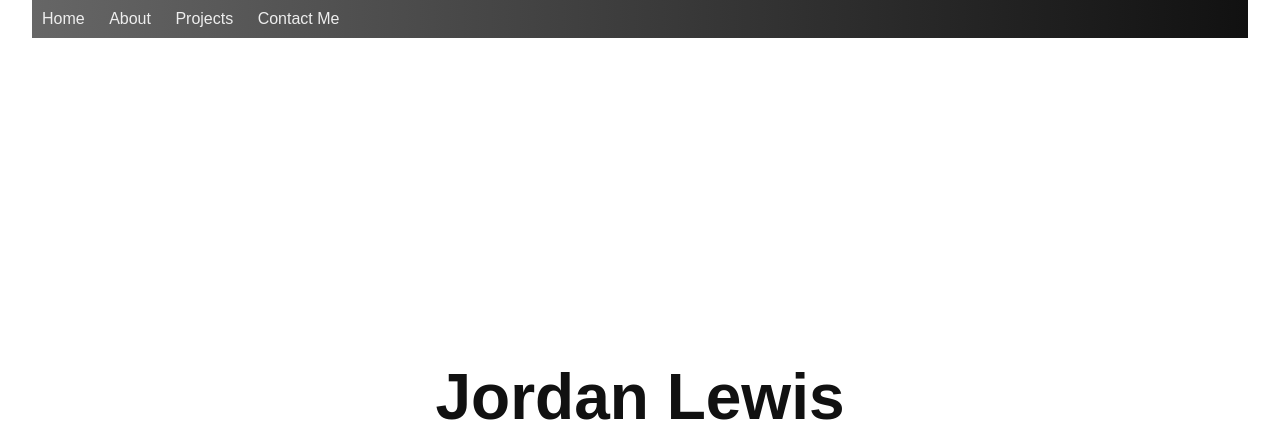
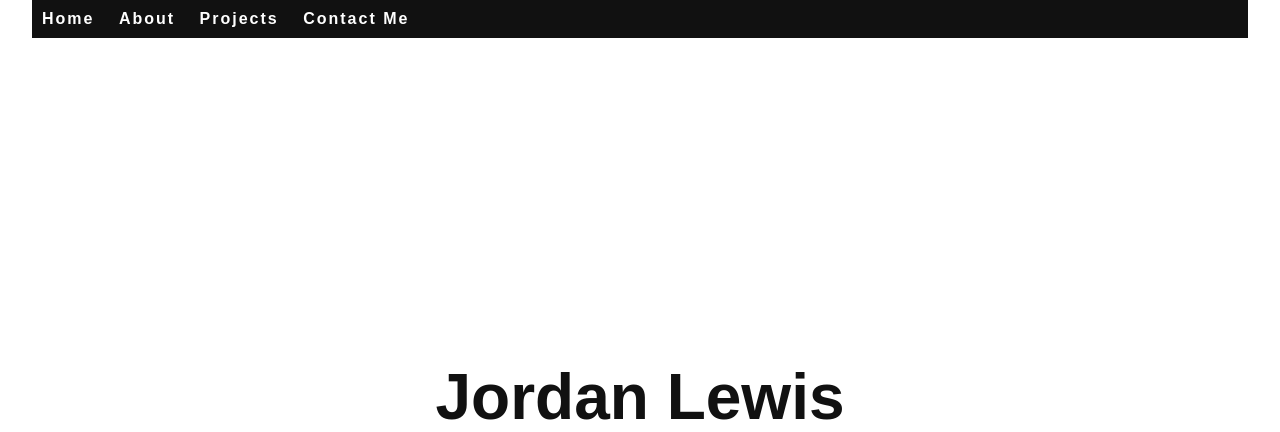
Before and after one commit to jordanlewis9/portfolio, a PHP site: page / in a window 1280 px wide. Shown: the top 432 px of the page. Run offline with PHP 8.4, Linux system fonts and the light colour scheme; some libraries are stand-ins or nearby versions.

Commit message:
add javascript

```diff
--- a/assets/main.css
+++ b/assets/main.css
@@ -16,7 +16,7 @@ body {
   margin: 0 auto; }
 
 .top-nav {
-  background: linear-gradient(to right, #666, #111);
+  background: #111;
   z-index: 999;
   position: fixed;
   top: 0;
@@ -31,9 +31,11 @@ body {
     padding: 10px; }
     .nav-list li a {
       text-decoration: none;
-      color: #eee; }
+      color: white;
+      font-weight: 700;
+      letter-spacing: 2px; }
       .nav-list li a:hover {
-        color: #64ff64; }
+        color: #828282; }
 
 #home {
   text-align: center;
@@ -180,7 +182,8 @@ body {
     height: 100%;
     width: 100%; }
   .flip__back {
-    background-color: rgba(22, 0, 255, 0.2);
+    background: #111;
+    color: white;
     transform: rotateY(180deg); }
     .flip__back .caption {
       padding-top: 30px; }
@@ -235,7 +238,8 @@ body {
     height: 100%;
     width: 100%; }
   .flip__back {
-    background-color: rgba(22, 0, 255, 0.2);
+    background: #111;
+    color: white;
     transform: rotateY(180deg); }
     .flip__back .caption {
       padding-top: 30px; }
@@ -275,18 +279,20 @@ body {
     width: 100%;
     height: 100%; }
   .caption {
-    background-color: rgba(34, 34, 34, 0.8);
+    background: #111;
+    color: white;
     padding-top: 5px; } }
+
+.contact__header {
+  padding-top: 5vh;
+  text-align: center;
+  font-weight: 700;
+  font-size: 2rem; }
 
 @media (min-width: 751px) {
   #contact {
     height: auto;
     padding-bottom: 5vh; }
-    #contact .contact__header {
-      padding-top: 5vh;
-      text-align: center;
-      font-weight: 700;
-      font-size: 2rem; }
     #contact .links {
       height: auto;
       display: grid;
--- a/assets/main.scss
+++ b/assets/main.scss
@@ -32,7 +32,7 @@ body {
 }
 
 .top-nav {
-  background: linear-gradient(to right, #666, #111);
+  background: #111;
   z-index: 999;
   position: fixed;
   top: 0;
@@ -50,10 +50,12 @@ body {
 
     a {
       text-decoration: none;
-      color: #eee;
+      color: white;
+      font-weight: 700;
+      letter-spacing: 2px;
 
       &:hover {
-        color: rgb(100, 256, 100);
+        color: rgb(130, 130, 130);
       }
     }
   }
@@ -263,7 +265,8 @@ body {
   }
 
   .flip__back {
-    background-color: rgba(22, 0, 256, 0.2);
+    background: #111;
+    color: white;
     transform: rotateY(180deg);
 
     .caption {
@@ -346,7 +349,8 @@ body {
     }
 
     .flip__back {
-      background-color: rgba(22, 0, 256, 0.2);
+      background: #111;
+      color: white;
       transform: rotateY(180deg);
 
       .caption {
@@ -409,21 +413,23 @@ body {
   }
 
   .caption {
-    background-color: rgba(#222, 0.8);
+    background: #111;
+    color: white;
     padding-top: 5px;
   }
 }
+
+.contact__header {
+  padding-top: 5vh;
+  text-align: center;
+  font-weight: 700;
+  font-size: 2rem;
+}
+
 @media (min-width: 751px) {
   #contact {
     height: auto;
     padding-bottom: 5vh;
-
-    .contact__header {
-      padding-top: 5vh;
-      text-align: center;
-      font-weight: 700;
-      font-size: 2rem;
-    }
 
     .links {
       height: auto;
--- a/index.html
+++ b/index.html
@@ -18,10 +18,10 @@
     <div class="container">
       <nav class="top-nav">
         <ul class="nav-list">
-          <li><a href="#home">Home</a></li>
-          <li><a href="#about">About</a></li>
-          <li><a href="#projects">Projects</a></li>
-          <li><a href="#contact">Contact Me</a></li>
+          <li><a href="#home" id="nav-home">Home</a></li>
+          <li><a href="#about" id="nav-about">About</a></li>
+          <li><a href="#projects" id="nav-projects">Projects</a></li>
+          <li><a href="#contact" id="nav-contact">Contact Me</a></li>
         </ul>
       </nav>
       <div id="home">
@@ -100,7 +100,9 @@
         </div>
       </div>
       <div id="projects">
-        <header class="project__header">Click to view my projects!</header>
+        <header class="project__header">
+          Click to view some of my projects!
+        </header>
         <div class="projects">
           <figure class="thumbnail thumbnail__weather">
             <div class="flip__container">
@@ -251,5 +253,5 @@
       </div>
     </div>
   </body>
-  <!-- <script src="./index.js"></script> -->
+  <script src="./index.js"></script>
 </html>
--- /dev/null
+++ b/index.js
@@ -0,0 +1,15 @@
+const nav = document.querySelector(".top-nav");
+const navProjects = document.querySelector("#nav-projects");
+const projects = document.querySelector("#projects");
+const about = document.querySelector("#about");
+projects.style.paddingTop = `${nav.offsetHeight}px`;
+
+const handleHighlight = (e) => {
+  if (window.scrollY >= projects.offsetTop) {
+    navProjects.parentElement.style.background = "gray";
+  } else if (window.scrollY <= projects.offsetTop) {
+    navProjects.parentElement.style.background = "";
+  }
+};
+
+window.addEventListener("scroll", handleHighlight);
```
